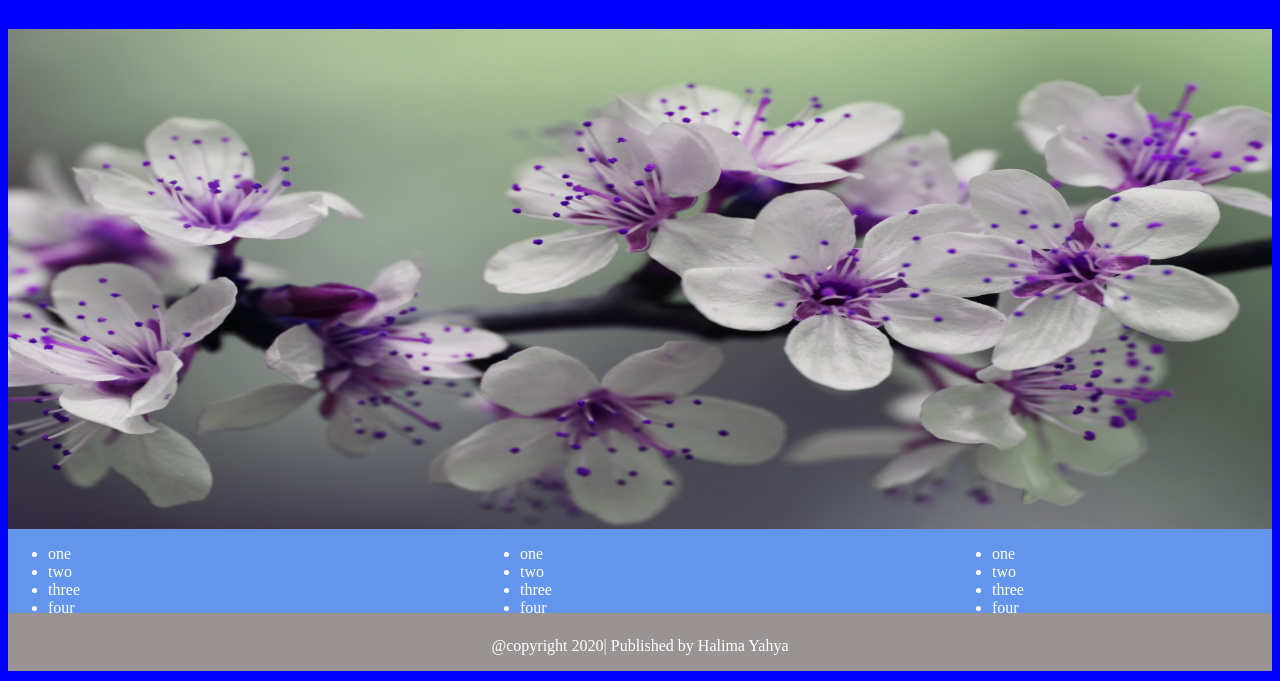
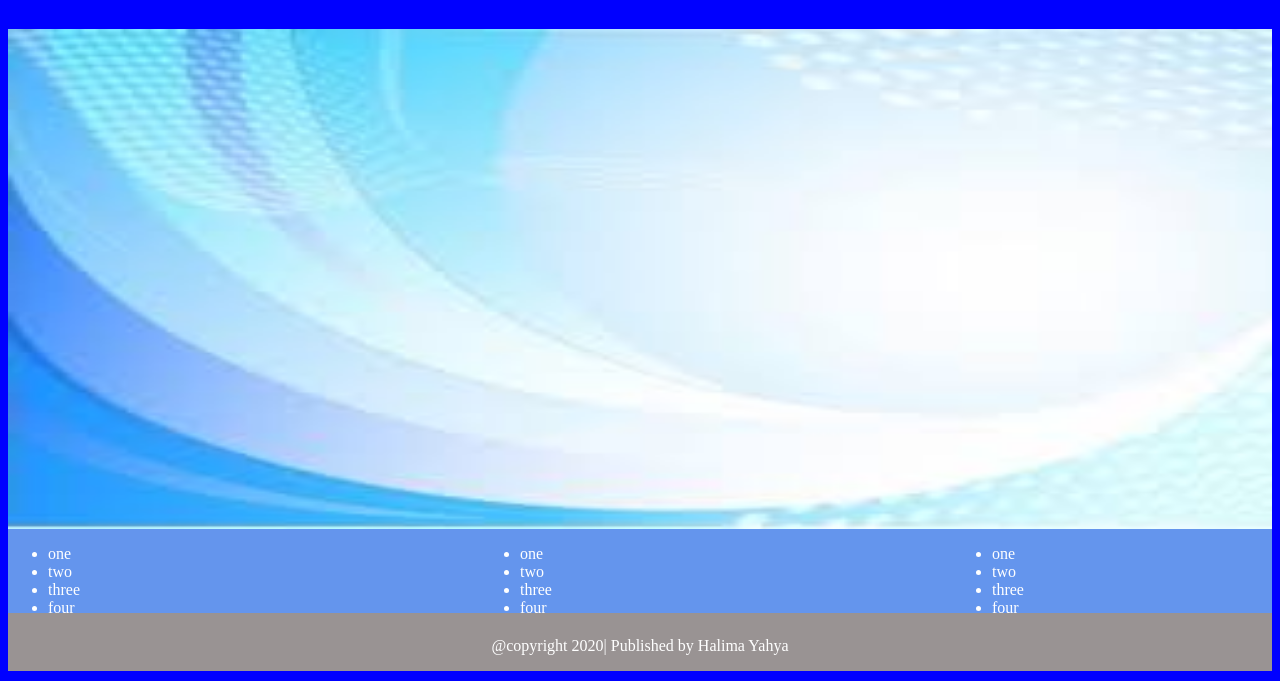
Before and after one commit to halima254/module, a plain HTML site: page index.html in a window 1280 px wide. Shown: the part 127-808 px from the top of the page. Drawn offline with Linux system fonts and the light colour scheme.

Commit message:
third background trial

```diff
--- a/index.html
+++ b/index.html
@@ -18,7 +18,7 @@
         </ul>
     </div>
     </div>
-    <img src="/assets/pic.jpg" alt="This is the body" height="500px" width="100%">
+    <img src="/assets/back3.jpeg" alt="This is the body" height="500px" width="100%">
 
 </body>
 <footer>
```
Also changed, not shown: assets/back3.jpeg (added).
